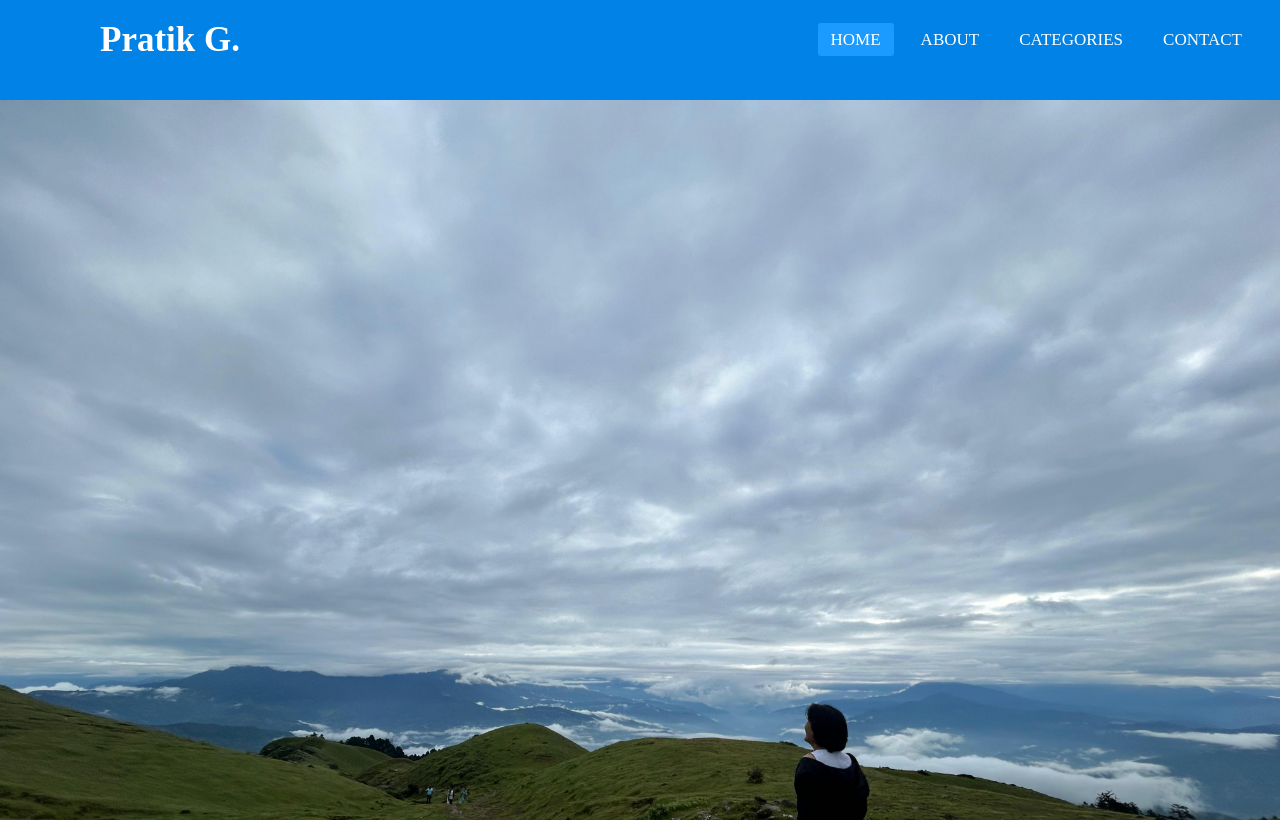
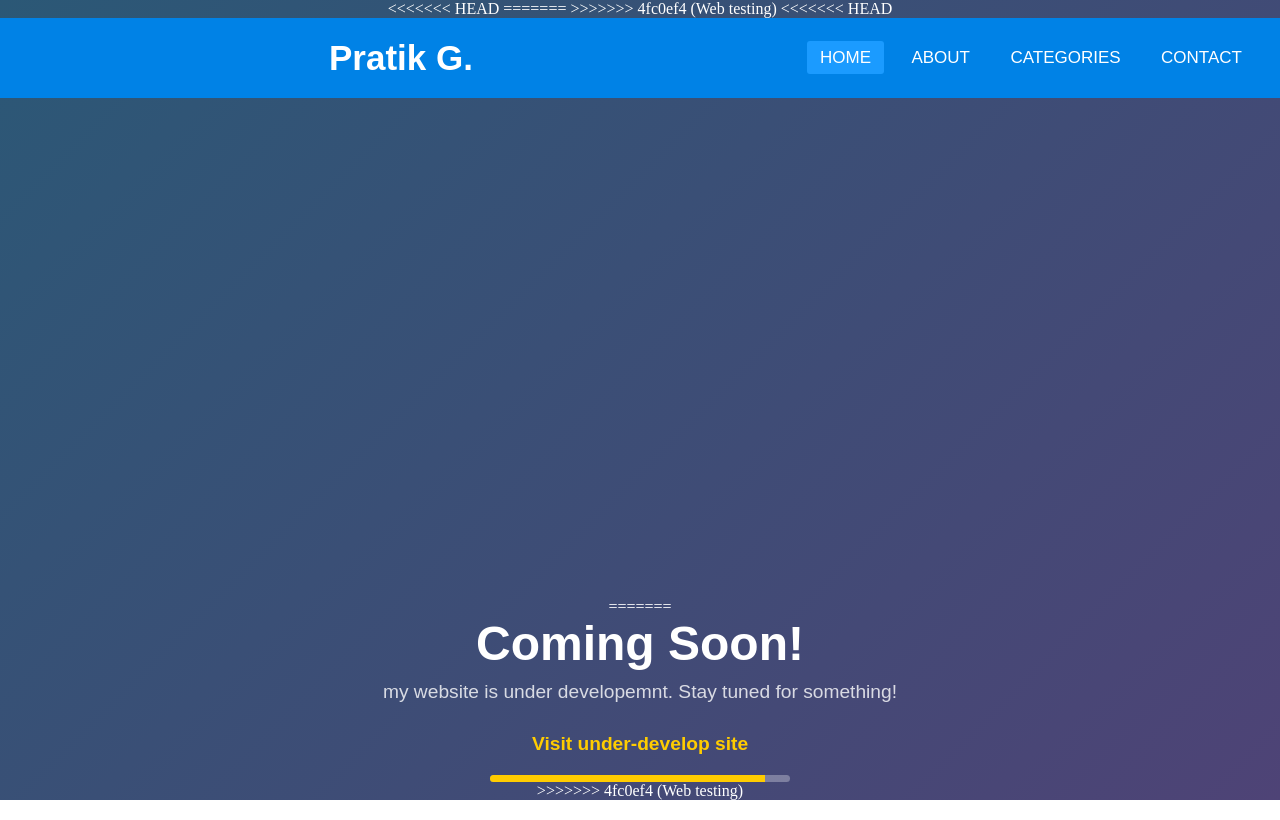
Before and after one commit to the-ripper77/my_profile, a plain HTML site: page index.html in a window 1280 px wide. Drawn offline with Linux system fonts and the light colour scheme.

Commit message:
Web testing

```diff
--- a/index.html
+++ b/index.html
@@ -1,7 +1,12 @@
+<<<<<<< HEAD
+=======
+<!DOCTYPE html>
+>>>>>>> 4fc0ef4 (Web testing)
 <html lang="en">
 <head>
     <meta charset="UTF-8">
     <meta name="viewport" content="width=device-width, initial-scale=1.0">
+<<<<<<< HEAD
     <title>Home</title>
     <link rel="stylesheet" href="styles.css">
     <script src="https://cdnjs.cloudflare.com/ajax/libs/font-awesome/6.5.1/js/all.min.js"></script>
@@ -22,3 +27,89 @@
     <section> </section>
 </body>
 </html>
+=======
+    <title>Coming Soon</title>
+    <style>
+        * {
+            margin: 0;
+            padding: 0;
+            box-sizing: border-box;
+            font-family: Arial, sans-serif;
+        }
+
+        body {
+            display: flex;
+            justify-content: center;
+            align-items: center;
+            height: 100vh;
+            background: linear-gradient(135deg, #2b5876, #4e4376);
+            color: white;
+            text-align: center;
+            flex-direction: column;
+        }
+
+        h1 {
+            font-size: 3rem;
+            margin-bottom: 10px;
+        }
+
+        p {
+            font-size: 1.2rem;
+            opacity: 0.8;
+            margin-bottom: 15px;
+        }
+
+        .progress-container {
+            width: 300px;
+            height: 10px;
+            background: rgba(255, 255, 255, 0.3);
+            border-radius: 5px;
+            margin-top: 20px;
+            overflow: hidden;
+        }
+
+        .progress-bar {
+            width: 0;
+            height: 100%;
+            background: #ffcc00;
+            animation: progress 3s infinite;
+        }
+
+        @keyframes progress {
+            0% { width: 0%; }
+            50% { width: 80%; }
+            100% { width: 100%; }
+        }
+
+        .link {
+            margin-top: 15px;
+        }
+
+        .link a {
+            color: #ffcc00;
+            text-decoration: none;
+            font-weight: bold;
+            font-size: 1.2rem;
+        }
+
+        .link a:hover {
+            text-decoration: underline;
+        }
+    </style>
+</head>
+<body>
+
+    <h1>Coming Soon!</h1>
+    <p>my website is under developemnt. Stay tuned for something!</p>
+     <!-- Working Link Below -->
+     <div class="link">
+        <a href="profolio.html" target="_blank">Visit under-develop site</a>
+    </div>
+
+    <div class="progress-container">
+        <div class="progress-bar"></div>
+    </div>
+
+</body>
+</html>
+>>>>>>> 4fc0ef4 (Web testing)
```
Also changed, not shown: profolio.html (added, +24 -0 lines).
